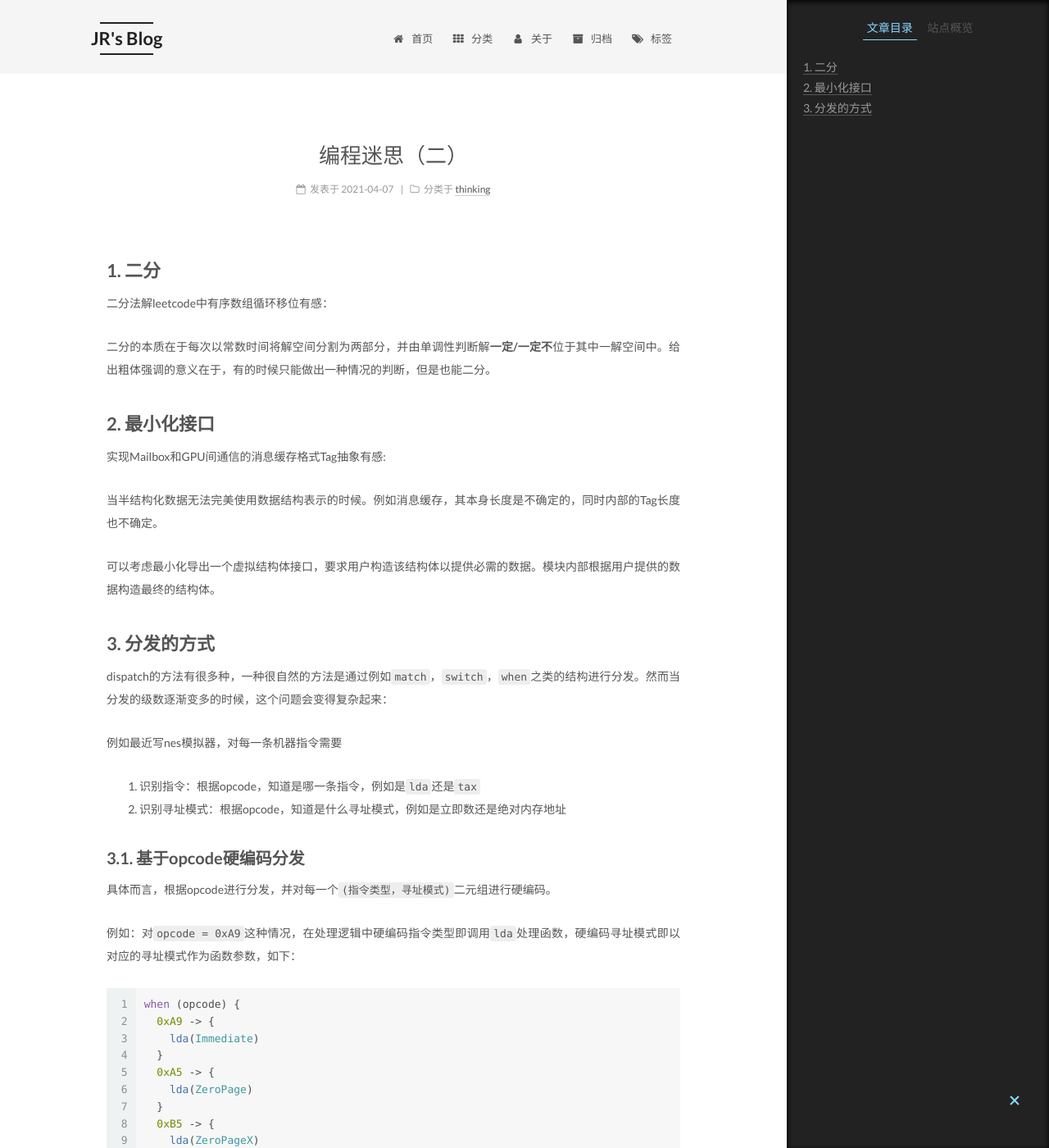
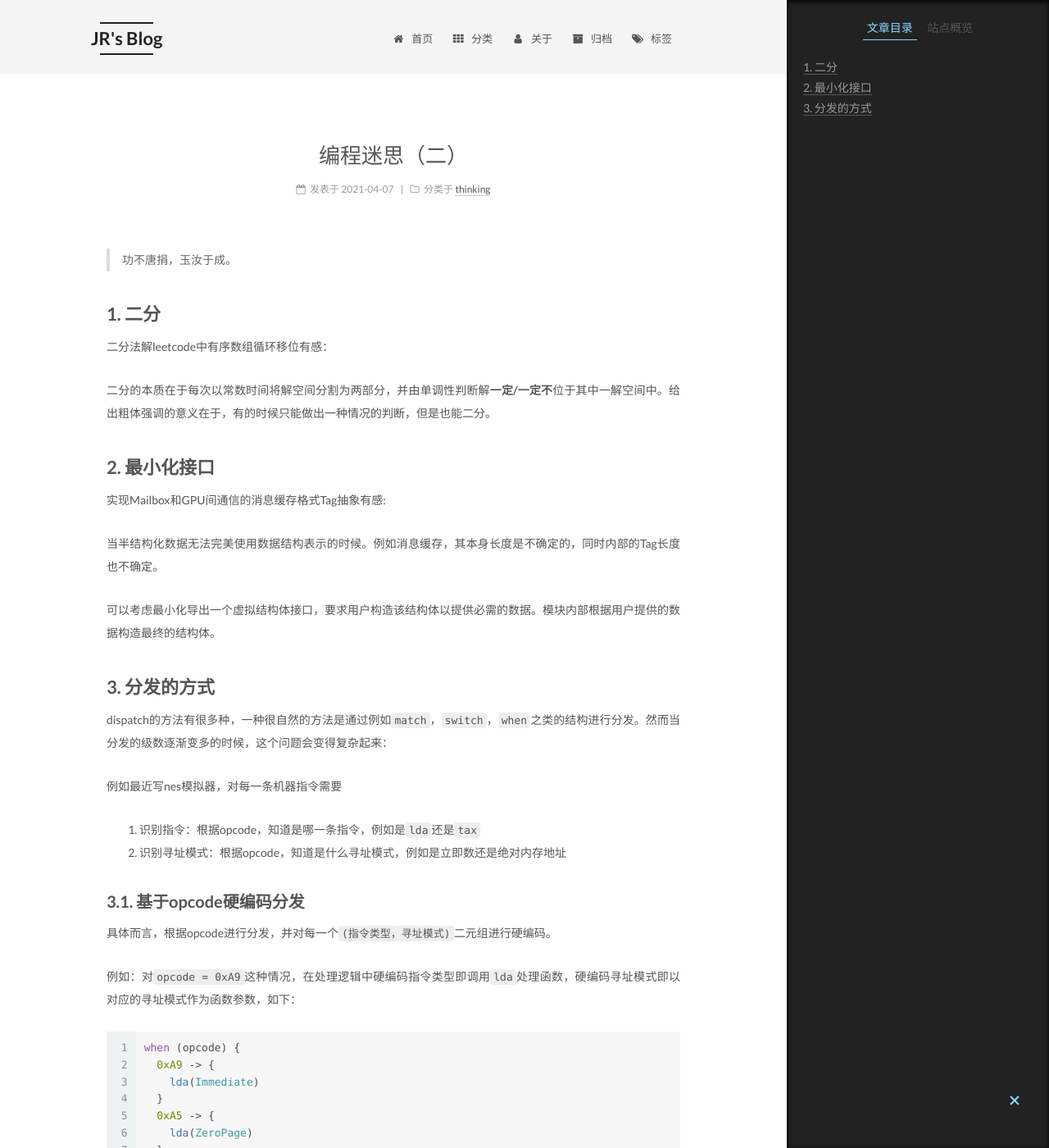
Before and after one commit to Willendless/willendless.github.io, a Jekyll site: the page built from _posts/2021-4-7-编程迷思2.md, in a window 1280 px wide and 1400 px high. Shown: the whole window at 82% size. Built offline with Jekyll 4.4.1, drawn with Linux system fonts in a browser that asks for light colours; comment, search, counter and statistics services are not loaded.

Commit message:
chore: update post

```diff
--- a/_posts/2021-4-7-编程迷思2.md
+++ b/_posts/2021-4-7-编程迷思2.md
@@ -4,6 +4,8 @@ title: 编程迷思（二）
 author: LJR
 category: thinking
 ---
+
+> 功不唐捐，玉汝于成。
 
 ## 1. 二分
 
```
